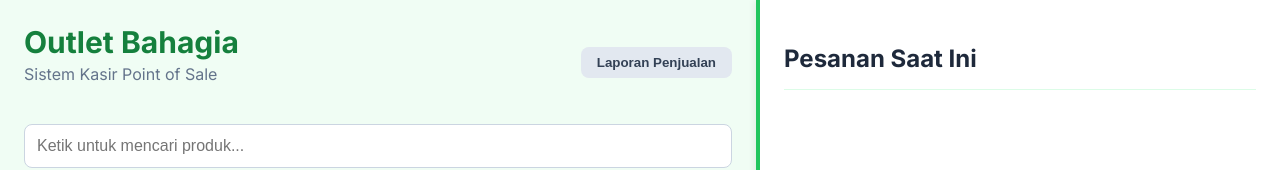
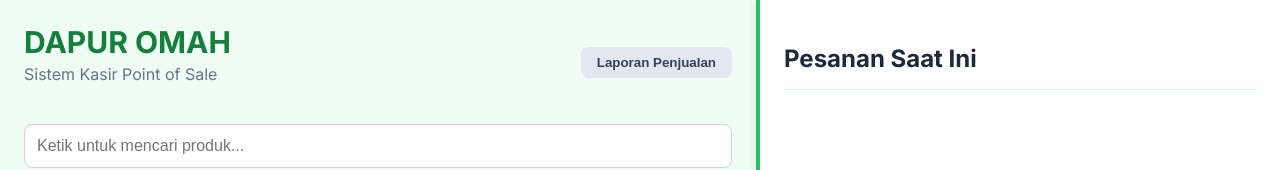
Before and after one commit to sudarto917-svg/Kasir-V1, a plain HTML site: page index.html in a window 1280 px wide. Shown: the top 170 px of the page. Drawn offline with Linux system fonts and the light colour scheme; no server answers.

Commit message:
Update index.html

```diff
--- a/index.html
+++ b/index.html
@@ -90,7 +90,7 @@
         <div class="products-section">
             <header>
                 <div>
-                    <h1>Outlet Bahagia</h1>
+                    <h1>DAPUR OMAH</h1>
                     <p>Sistem Kasir Point of Sale</p>
                 </div>
                 <button id="sales-report-btn" class="modal-btn btn-secondary">Laporan Penjualan</button>
```
